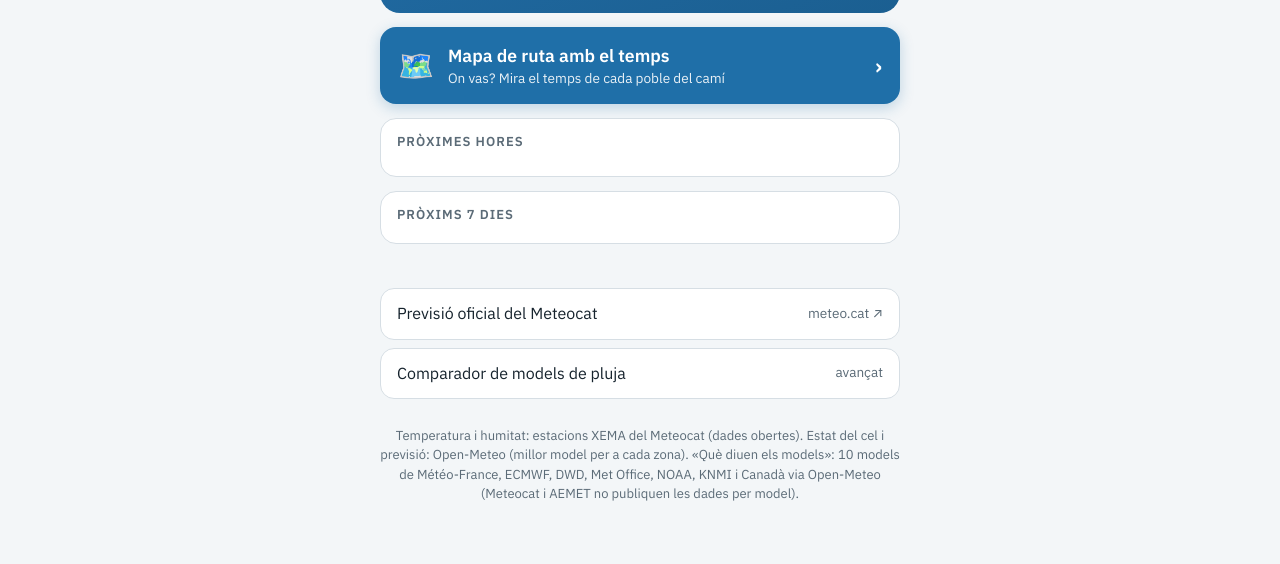
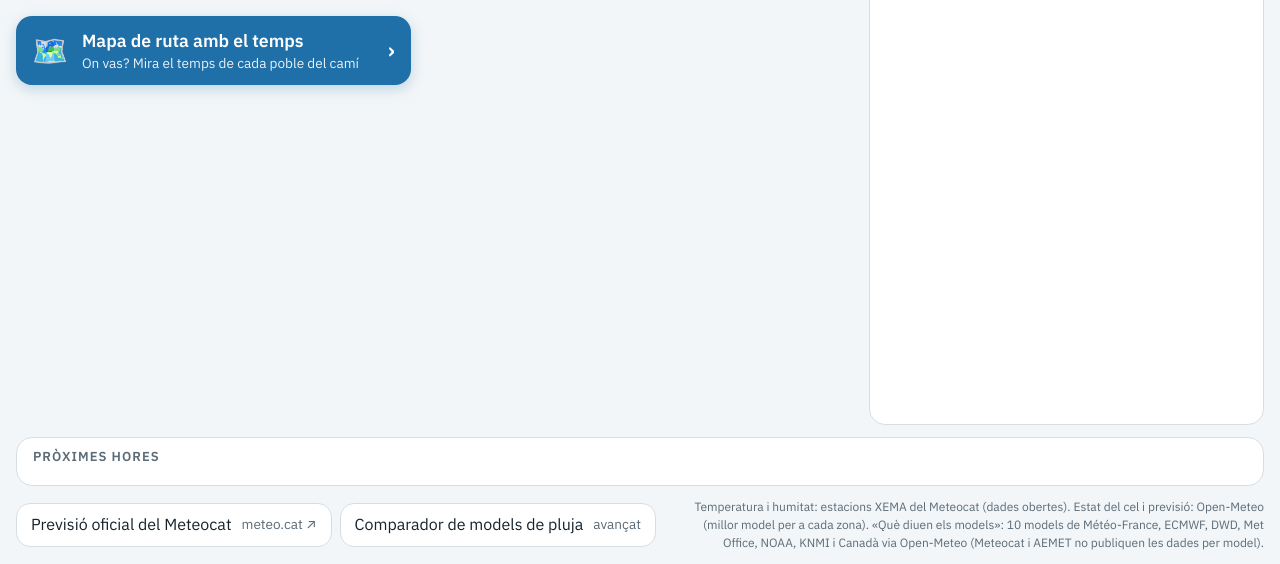
Before and after one commit to MartiFarranC/tempCat, a plain HTML site: page index.html in a window 1280 px wide. Shown: the part 236-800 px from the top of the page. Drawn offline with nearby package versions, Linux system fonts and the light colour scheme.

Commit message:
Escriptori: portada en una sola pantalla i ruta amb el mapa a tota l'alçada
- Portada: graella de 3 columnes a partir de 1100 px (ara, models, 7 dies)
  amb les 24 hores senceres a sota i el cercador sempre visible; 2 columnes
  a tauleta. Cap a 1280×720 tot hi cap sense scroll.
- Ruta: controls i resultats a l'esquerra i mapa enganxat a tota
  l'alçada a la dreta; «Com funciona» plegable.
- Comparador: títol i controls en dues columnes perquè la graella surti abans.
- Corregeix un scroll horitzontal al mòbil causat pels textos ocults.

Co-Authored-By: Claude Opus 5.5 <noreply@anthropic.com>
Claude-Session: https://claude.ai/code/session_018p7R4DaXjkfYzosxSD3CHH

```diff
--- a/index.html
+++ b/index.html
@@ -121,6 +121,7 @@ button, input { font: inherit; color: inherit; }
 .h .p { font-size: .8125rem; color: var(--rain); font-weight: 600; min-height: 1.1em; }
 .h.newday .t { color: var(--fg); font-weight: 600; }
 .days { display: grid; }
+.h, .d, .hours { position: relative; } /* conté els .sr i evita scroll horitzontal */
 .d { display: grid; grid-template-columns: 5.4em 2em 3.2em minmax(0, 1fr); align-items: center; gap: 8px; padding: 9px 16px; font-variant-numeric: tabular-nums; }
 .d + .d { border-top: 1px solid var(--line); }
 .d .n { font-weight: 500; text-transform: capitalize; }
@@ -137,7 +138,77 @@ button, input { font: inherit; color: inherit; }
 .more a span { color: var(--muted); font-size: .85rem; text-align: right; }
 .status { font-size: .85rem; color: var(--muted); text-align: center; min-height: 1.2em; }
 .status.err { color: var(--warn); }
-.foot { font-size: .8125rem; line-height: 1.5; color: var(--muted); text-align: center; }
+.bottom { display: grid; gap: 14px; }
+.foot { margin: 0; font-size: .8125rem; line-height: 1.5; color: var(--muted); text-align: center; }
+/* ---------- Tauleta i escriptori: tot en una pantalla, sense scroll (§7.3, §19.1, §20) ---------- */
+@media (min-width: 760px) {
+  body { padding-top: max(20px, env(safe-area-inset-top, 0px)); padding-bottom: 20px; }
+  .wrap {
+    max-width: 1100px; gap: 16px;
+    grid-template-columns: minmax(0, 1fr) minmax(0, 1fr);
+    grid-template-areas:
+      "top    search"
+      "now    days"
+      "rain   days"
+      "route  days"
+      "myr    days"
+      "cons   hours"
+      "status status"
+      "bottom bottom";
+    align-items: start;
+  }
+  .top { grid-area: top; } .search { grid-area: search; align-self: center; } .now { grid-area: now; }
+  .rainmsg { grid-area: rain; } .bigbtn { grid-area: route; } .myroutes { grid-area: myr; margin-top: 0; }
+  .cons { grid-area: cons; } .hourscard { grid-area: hours; } .dayscard { grid-area: days; align-self: stretch; }
+  .bottom { grid-area: bottom; }
+  .more { grid-auto-flow: column; grid-auto-columns: minmax(0, 1fr); }
+  .status { grid-area: status; }
+  .dayscard { display: flex; flex-direction: column; }
+  .days { flex: 1; grid-auto-rows: minmax(0, 1fr); }
+}
+@media (min-width: 1100px) {
+  html, body { height: 100%; }
+  body { padding-bottom: 16px; }
+  .wrap {
+    max-width: 1480px; min-height: 100%;
+    grid-template-columns: minmax(300px, 1fr) minmax(320px, 1.1fr) minmax(320px, 1fr);
+    grid-template-rows: auto auto auto auto minmax(0, 1fr) auto auto;
+    grid-template-areas:
+      "top    top    search"
+      "now    cons   days"
+      "rain   cons   days"
+      "route  cons   days"
+      "myr    cons   days"
+      "hours  hours  hours"
+      "bottom bottom bottom";
+  }
+  /* A escriptori el cercador sempre és visible (§23.3): sense botó de lupa */
+  .wrap > #searchbox[hidden] { display: block !important; }
+  #find { display: none; }
+  .top { grid-area: top; }
+  .status { grid-area: top; justify-self: center; align-self: center; padding: 0 !important; }
+  .cons { align-self: stretch; align-content: start; }
+  .top h1 { font-size: 2rem; }
+  /* Les 24 hores caben senceres a l'amplada, sense lliscar */
+  .hours { overflow-x: visible; padding: 0 12px 4px; }
+  .h { flex: 1 1 0; width: auto; min-width: 0; }
+  .bottom { display: flex; gap: 16px; align-items: center; }
+  .more { display: flex; gap: 8px; flex: none; }
+  .more a { min-height: 44px; padding: 8px 14px; white-space: nowrap; }
+  .foot { flex: 1; min-width: 0; text-align: right; font-size: .75rem; }
+}
+/* Pantalles baixes (portàtils): una mica més compacte perquè no calgui scroll */
+@media (min-width: 1100px) and (max-height: 860px) {
+  body { padding-top: 12px; padding-bottom: 12px; }
+  .wrap { gap: 12px; }
+  .now { padding: 14px 18px 12px; }
+  .now .temp { font-size: 4rem; }
+  .now .icon { font-size: 3.2rem; }
+  .rainmsg { padding: 10px 14px; }
+  .bigbtn { padding: 12px 16px; }
+  .card { padding: 10px 0 6px; }
+  .h .i { font-size: 1.3rem; }
+}
 /* Estats: hover només amb ratolí; pressió visible a l'instant (§3.4, §23.1). */
 @media (hover: hover) {
   .ibtn:hover, .myroutes a:hover, .more a:hover { border-color: var(--accent); }
@@ -197,16 +268,18 @@ button, input { font: inherit; color: inherit; }
   </a>
   <nav class="myroutes" id="myroutes" aria-label="Les meves rutes"></nav>
 
-  <section class="card" aria-labelledby="h-hours"><h2 id="h-hours">Pròximes hores</h2><div class="hours" id="hours" tabindex="0" role="list" aria-label="Pròximes hores (desplaça horitzontalment)"></div></section>
-  <section class="card" aria-labelledby="h-days"><h2 id="h-days">Pròxims 7 dies</h2><div class="days" id="days" role="list"></div></section>
+  <section class="card hourscard" aria-labelledby="h-hours"><h2 id="h-hours">Pròximes hores</h2><div class="hours" id="hours" tabindex="0" role="list" aria-label="Pròximes hores (desplaça horitzontalment)"></div></section>
+  <section class="card dayscard" aria-labelledby="h-days"><h2 id="h-days">Pròxims 7 dies</h2><div class="days" id="days" role="list"></div></section>
 
   <div class="status" id="status" role="status"></div>
 
+<footer class="bottom">
   <nav class="more" aria-label="Més eines">
     <a id="meteocat" href="https://www.meteo.cat/prediccio/municipal" target="_blank" rel="noopener">Previsió oficial del Meteocat<span>meteo.cat ↗<span class="sr"> (s'obre en una pestanya nova)</span></span></a>
     <a href="comparador.html">Comparador de models de pluja<span>avançat</span></a>
   </nav>
   <p class="foot">Temperatura i humitat: estacions XEMA del Meteocat (dades obertes). Estat del cel i previsió: Open-Meteo (millor model per a cada zona). «Què diuen els models»: 10 models de Météo-France, ECMWF, DWD, Met Office, NOAA, KNMI i Canadà via Open-Meteo (Meteocat i AEMET no publiquen les dades per model).</p>
+  </footer>
 </main>
 
 <script src="ui.js" defer></script>
```
Also changed, not shown: comparador.html (+7 -0 lines), ruta.html (+28 -7 lines).
